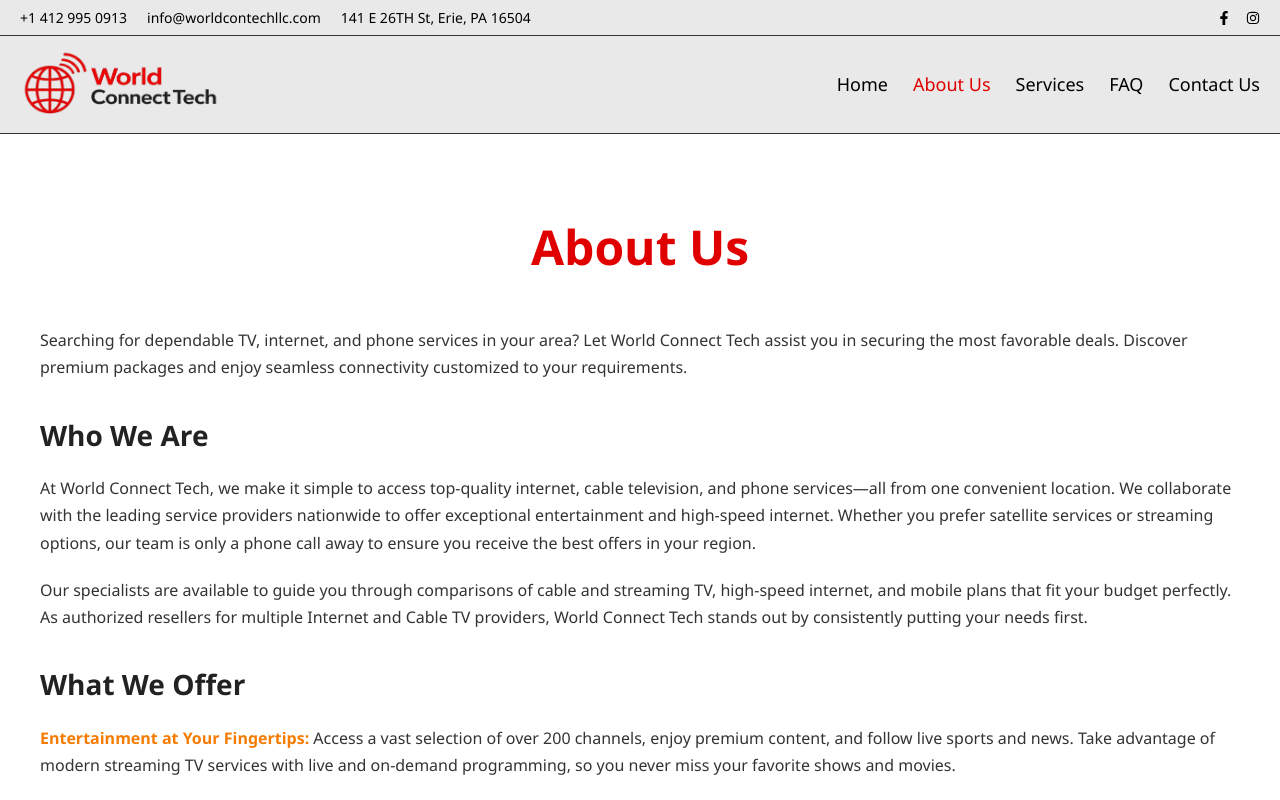
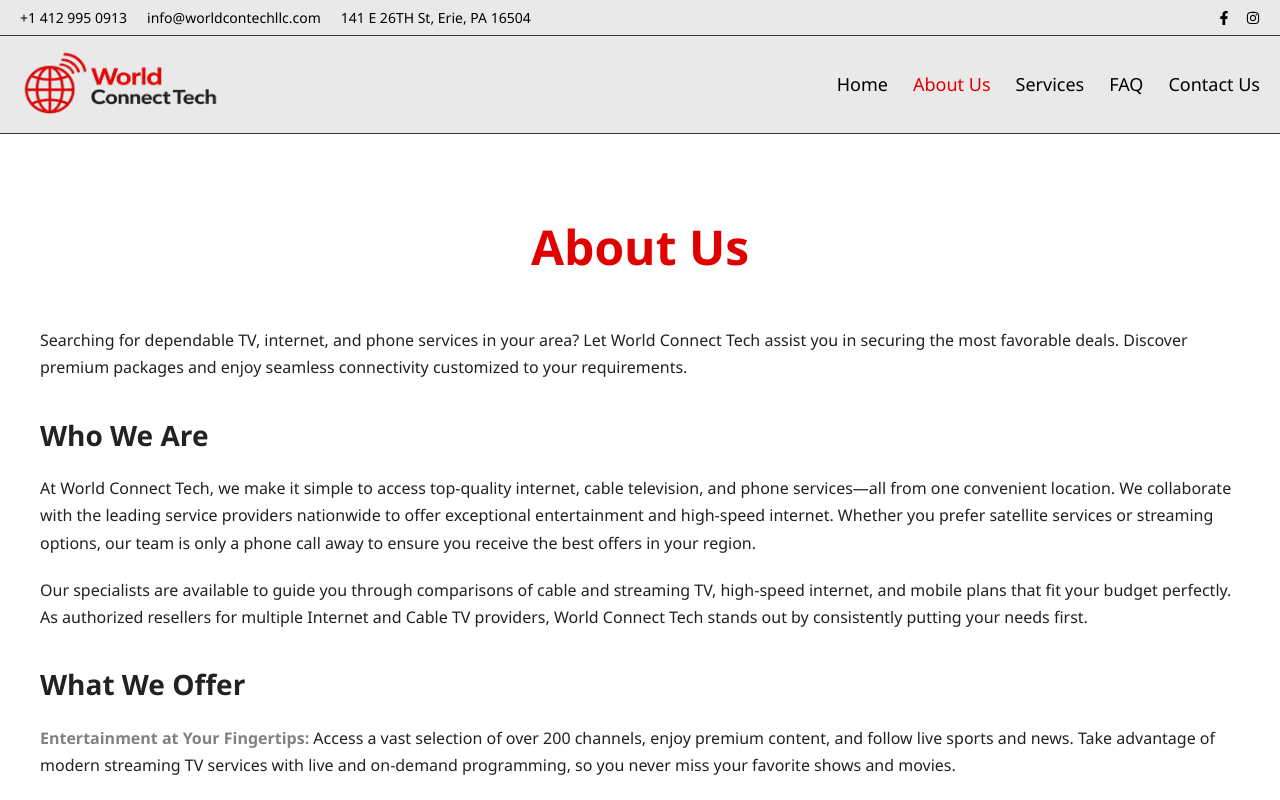
Before and after one commit to shif-aahmed/world-connect-tech, a React (Vite) app: page /about in a window 1280 px wide. Built offline with nearby package versions, Linux system fonts and the light colour scheme.

Commit message:
first commit

```diff
--- a/src/pages/About/About.css
+++ b/src/pages/About/About.css
@@ -2,7 +2,7 @@
   max-width: 1200px;
   margin: 0 auto;
   padding: 40px 20px;
-  color: #333;
+  color: #212121;
   line-height: 1.7;
 }
 
@@ -27,5 +27,5 @@
 }
 
 .aboutContent strong {
-  color: #f57c00;
+  color: #818181;
 }
--- a/src/pages/ServicesPage/ServicesPage.css
+++ b/src/pages/ServicesPage/ServicesPage.css
@@ -28,7 +28,7 @@
   font-size: 1.6rem;
   margin-top: 30px;
   margin-bottom: 15px;
-  color: #ff4c4c;
+  color: #e00000;
 }
 
 .headerSection .headerText {
```
